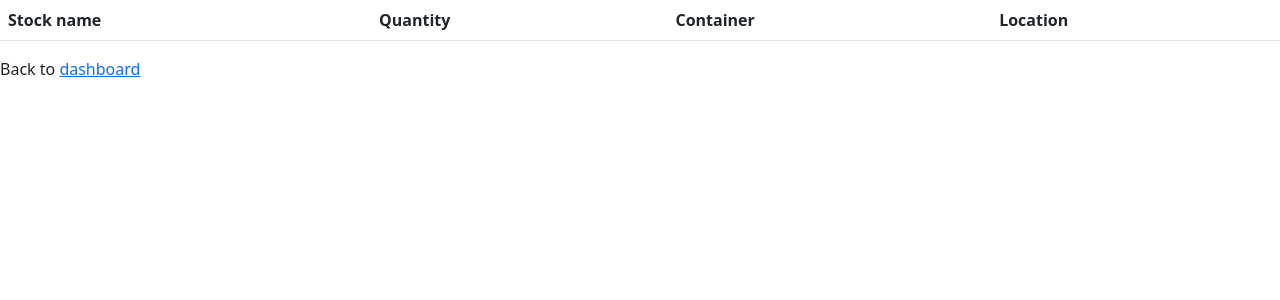
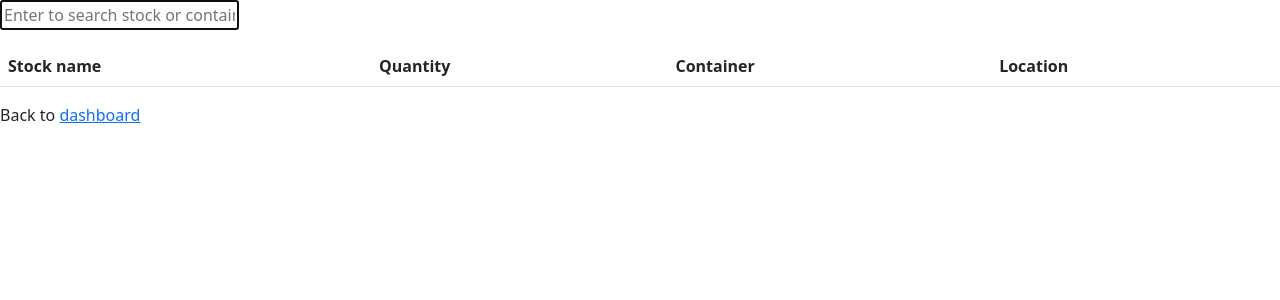
Before and after one commit to Xiaoying-Huang/myStuff-flask, a Flask app: page /view_stock in a window 1280 px wide. Shown: the top 300 px of the page. Run offline with Flask 3, Linux system fonts and the light colour scheme; the visitor is signed in with stand-in values (Sample User, id 1); data comes from the database, SQL or seed files in the repository; lists and menus that the app fills with data are empty.

Commit message:
Added search function

```diff
--- a/myStuff/app.py
+++ b/myStuff/app.py
@@ -1,8 +1,9 @@
 import sqlite3
 
-import urllib.parse
+import json
 
-from flask import Flask, render_template, request, session, redirect, url_for
+from flask import Flask, render_template, request, session, redirect, url_for, jsonify
+
 from werkzeug.security import check_password_hash, generate_password_hash
 
 from flask_login import (
@@ -748,6 +749,24 @@ def view_stock():
         return render_template("view_stock.html", stocks=stocks_dict)
 
 
+@app.route("/search")
+def search():
+    q = request.args.get("q")
+    db = get_db_connection()
+    if q:
+        word = "%" + q + "%"
+        search_result = db.execute(
+            "SELECT stock.stock_id, stock.stock_name, category.category, stock.note, container.container_name, furniture.furniture_name, room.room_name, house.house_name FROM stock_container JOIN stock ON stock.stock_id=stock_container.stock_id JOIN category ON category.category_id=stock.category_id JOIN container ON container.container_id=stock_container.container_id JOIN furniture ON furniture.furniture_id=container.furniture_id JOIN room ON room.room_id=furniture.room_id JOIN house ON house.house_id=room.house_id WHERE stock.user_id=? AND stock.stock_name LIKE ?",
+            (current_user.id, word),
+        ).fetchall()
+
+    else:
+        search_result = []
+    search_result_dict = [dict(row) for row in search_result]
+    # print(json.dumps(search_result_dict))
+    return json.dumps(search_result_dict)
+
+
 @app.route("/stock_info/<int:stock_id>")
 @login_required
 def stock_info(stock_id):
--- a/myStuff/templates/view_stock.html
+++ b/myStuff/templates/view_stock.html
@@ -2,6 +2,10 @@
 {% block title %}View Stock{% endblock %}
 
 {% block body%}
+<div>
+    <input autocomplete='off' autofocus placeholder='Enter to search stock or container' type='text'>
+    <ul></ul>
+</div>
 <table class="table">
     <thead>
         <tr>
@@ -27,4 +31,19 @@
 <div>
     <p>Back to <a href=' /dashboard'>dashboard</a></p>
 </div>
+
+<script>
+    let input = document.querySelector('input');
+    input.addEventListener('input', async function () {
+        let response = await fetch('/search?q=' + input.value);
+        let search_result = await response.json();
+        let html = '';
+        for (let s in search_result) {
+            let stock_id = search_result[s].stock_id;
+            let stock_name = search_result[s].stock_name.replace('<', '&lt;').replace('&', '&amp;');
+            html += `<li><a href="/stock_info/${stock_id}">${stock_name}</a></li>`;
+        }
+        document.querySelector('ul').innerHTML = html;
+    });
+</script>
 {% endblock %}
```
